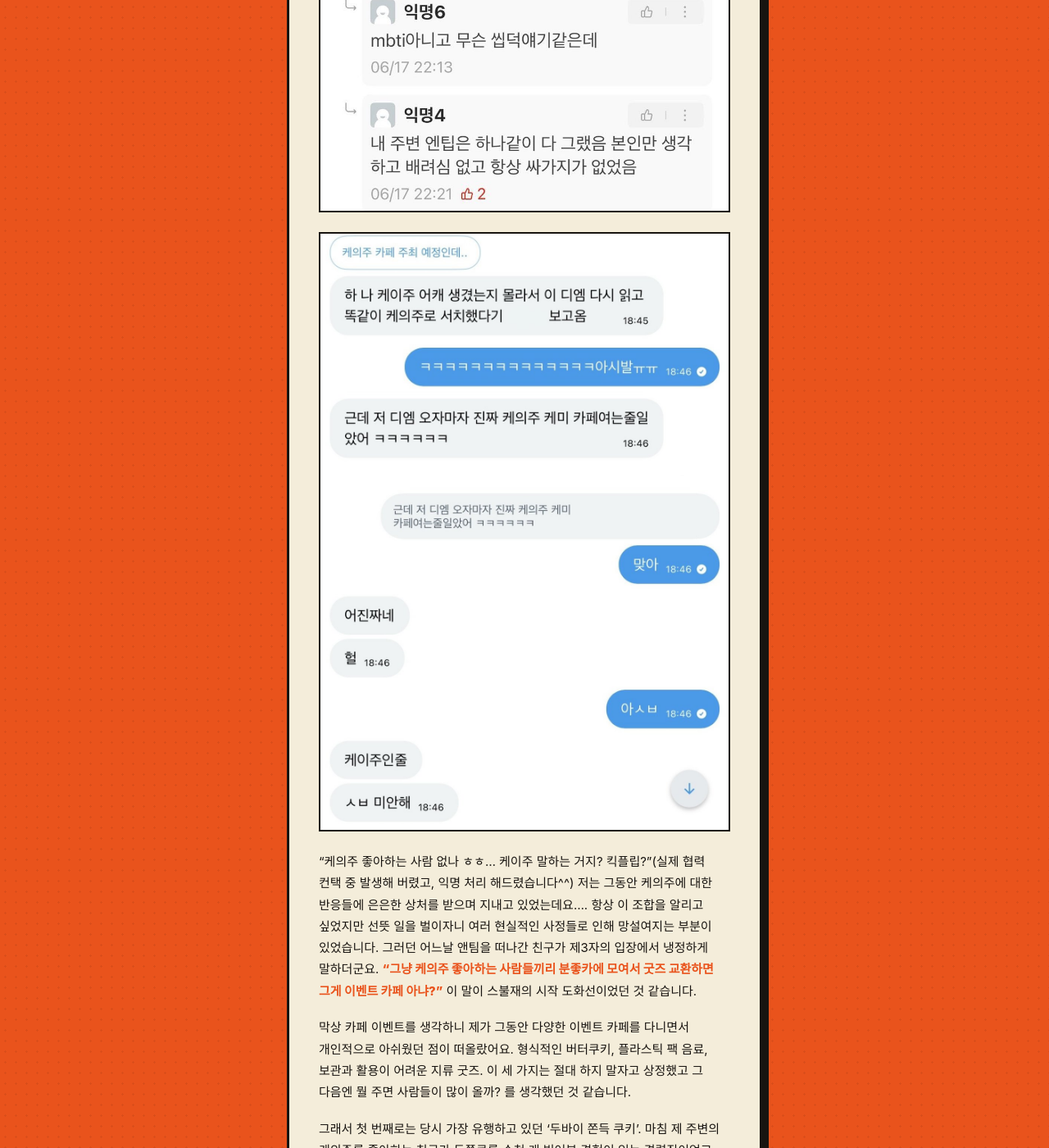
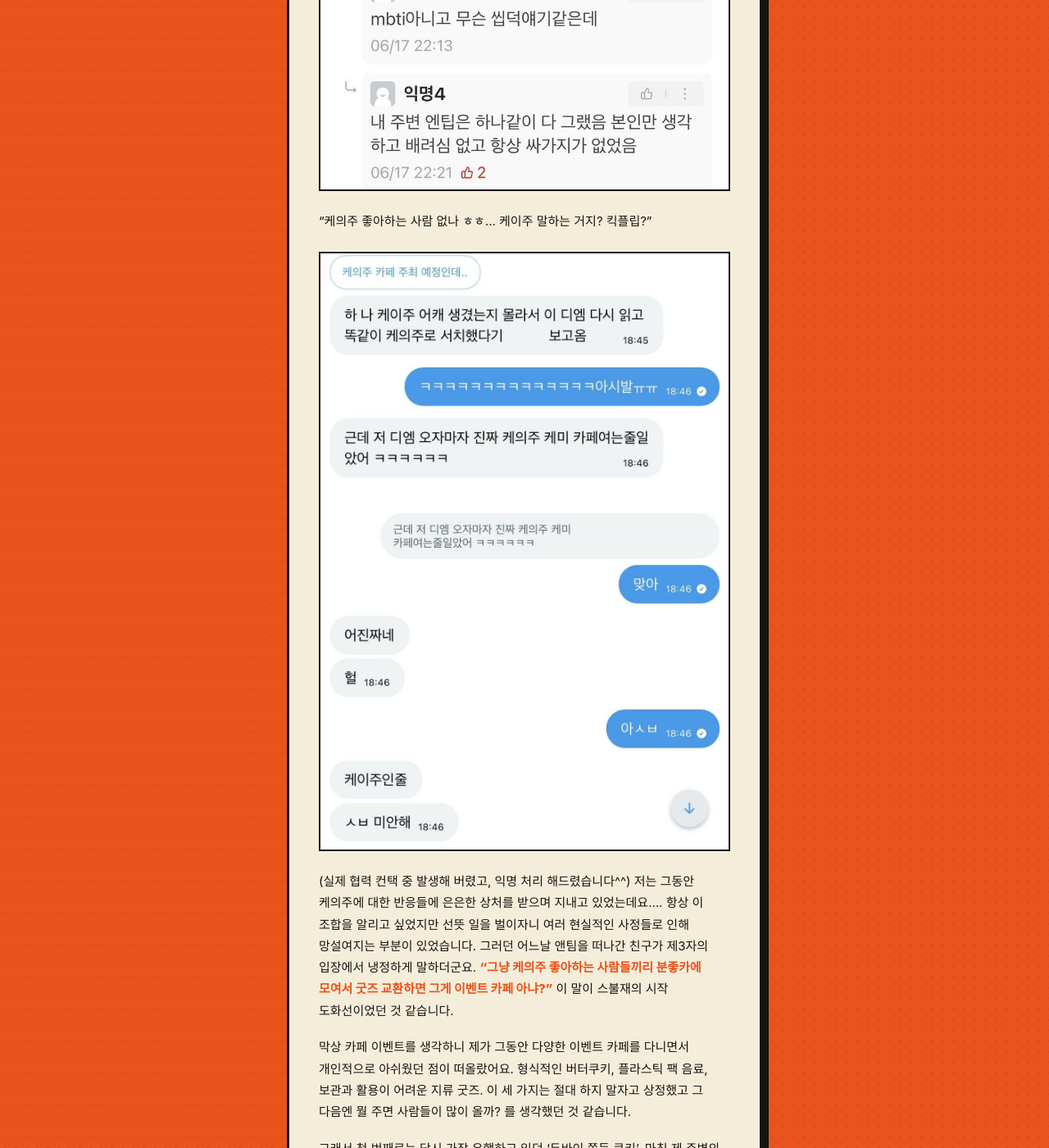
Before and after one commit to limitedpairing/blog, a Jekyll site: the page built from index.html, in a window 1280 px wide and 1400 px high, scrolled down 1454 px. Shown: the whole window at 82% size. Built offline with Jekyll 4.4.1, drawn with Linux system fonts in a browser that asks for light colours; some web fonts are replaced; part of the change alters nothing that is shown; some of the changed text lies outside the part shown.

```diff
--- a/index.html
+++ b/index.html
@@ -16,11 +16,14 @@ description: "케의주 카페 이벤트(LIMITED PAIRING)의 작업기 — 총
 
   <p>안녕하세요. 이번 케의주 카페 이벤트에 시간을 내어 찾아와주신 여러분께 모두 감사의 말씀을 전합니다.</p>
 
-  <p>궁금하신 분이 계실지 모르겠지만.. 작업기를 공유드리고 싶어 작성하게 되었습니다. 가볍게 즐겨주시면 감사하겠습니다! (근데 글이 너무 뚱뚱함ㅈㅅㅈㅅ)</p>
+  <p>궁금하신 분이 계실지 모르겠지만... 작업기를 공유드리고 싶어 작성하게 되었습니다. 가볍게 즐겨주시면 감사하겠습니다! </p>
   {% include photo.html file="002-1.jpg" caption="난 엔팁 싫어" %}
+
+  <p>“케의주 좋아하는 사람 없나 ㅎㅎ… 케이주 말하는 거지? 킥플립?”<p>
+
   {% include photo.html file="002.jpg" caption="케이주? 케의주! (익명 처리한 DM)" %}
 
-  <p>“케의주 좋아하는 사람 없나 ㅎㅎ… 케이주 말하는 거지? 킥플립?”(실제 협력 컨택 중 발생해 버렸고, 익명 처리 해드렸습니다^^) 저는 그동안 케의주에 대한 반응들에 은은한 상처를 받으며 지내고 있었는데요…. 항상 이 조합을 알리고 싶었지만 선뜻 일을 벌이자니 여러 현실적인 사정들로 인해 망설여지는 부분이 있었습니다. 그러던 어느날 앤팀을 떠나간 친구가 제3자의 입장에서 냉정하게 말하더군요. <em>“그냥 케의주 좋아하는 사람들끼리 분좋카에 모여서 굿즈 교환하면 그게 이벤트 카페 아냐?”</em> 이 말이 스불재의 시작 도화선이었던 것 같습니다.</p>
+  <p>(실제 협력 컨택 중 발생해 버렸고, 익명 처리 해드렸습니다^^) 저는 그동안 케의주에 대한 반응들에 은은한 상처를 받으며 지내고 있었는데요…. 항상 이 조합을 알리고 싶었지만 선뜻 일을 벌이자니 여러 현실적인 사정들로 인해 망설여지는 부분이 있었습니다. 그러던 어느날 앤팀을 떠나간 친구가 제3자의 입장에서 냉정하게 말하더군요. <em>“그냥 케의주 좋아하는 사람들끼리 분좋카에 모여서 굿즈 교환하면 그게 이벤트 카페 아냐?”</em> 이 말이 스불재의 시작 도화선이었던 것 같습니다.</p>
 
   <p>막상 카페 이벤트를 생각하니 제가 그동안 다양한 이벤트 카페를 다니면서 개인적으로 아쉬웠던 점이 떠올랐어요. 형식적인 버터쿠키, 플라스틱 팩 음료, 보관과 활용이 어려운 지류 굿즈. 이 세 가지는 절대 하지 말자고 상정했고 그 다음엔 뭘 주면 사람들이 많이 올까? 를 생각했던 것 같습니다.</p>
 
```
